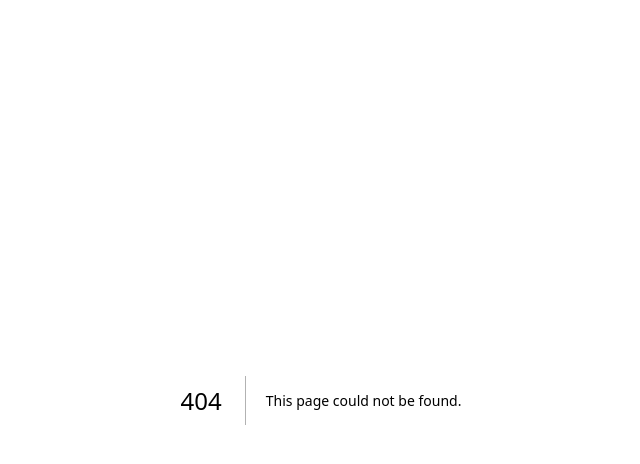
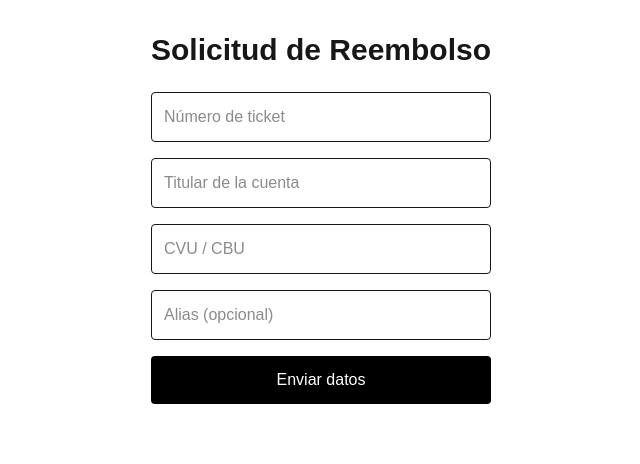
Before and after one commit to SweetSpotGuido/avocado-claims-v2, a Next.js app: page /reembolso in a window 1280 px wide. Before the commit this address had no page. Shown: the top 464 px of the page, without its empty margins (319-959 px from the left). Built offline with nearby package versions, Linux system fonts and the light colour scheme; no server answers.

Commit message:
Sistema de reembolsos

```diff
--- /dev/null
+++ b/app/reembolso/page.tsx
@@ -0,0 +1,152 @@
+'use client'
+
+import { useState } from 'react'
+import { supabase } from '@/lib/supabase'
+
+export default function ReembolsoPage() {
+    const [ticketId, setTicketId] = useState('')
+    const [holder, setHolder] = useState('')
+    const [cvu, setCvu] = useState('')
+    const [alias, setAlias] = useState('')
+
+    const [loading, setLoading] = useState(false)
+    const [success, setSuccess] = useState(false)
+
+    async function handleSubmit(
+        e: React.FormEvent
+    ) {
+        e.preventDefault()
+
+        setLoading(true)
+
+        const { data: claim, error: findError } =
+            await supabase
+                .from('claims')
+                .select('*')
+                .eq('id', ticketId)
+                .single()
+
+        if (findError || !claim) {
+            setLoading(false)
+            alert('Ticket no encontrado')
+            return
+        }
+
+        if (
+            claim.status !==
+            'Reembolso aprobado'
+        ) {
+            setLoading(false)
+
+            alert(
+                'Tu caso aún no fue aprobado para reembolso.'
+            )
+
+            return
+        }
+
+        const { error } = await supabase
+            .from('claims')
+            .update({
+                refund_holder: holder,
+                refund_cvu: cvu,
+                refund_alias: alias,
+                refund_requested_at:
+                    new Date().toISOString(),
+            })
+            .eq('id', ticketId)
+
+        setLoading(false)
+
+        if (error) {
+            alert(
+                'Error guardando datos'
+            )
+            console.error(error)
+            return
+        }
+
+        setSuccess(true)
+    }
+
+    if (success) {
+        return (
+            <main className="max-w-xl mx-auto p-8 text-center">
+                <h1 className="text-3xl font-bold mb-4">
+                    Datos recibidos
+                </h1>
+
+                <p>
+                    Hemos recibido tus datos de
+                    reembolso correctamente.
+                </p>
+
+                <p className="mt-4">
+                    Ticket #{ticketId}
+                </p>
+            </main>
+        )
+    }
+
+    return (
+        <main className="max-w-xl mx-auto p-8">
+            <h1 className="text-3xl font-bold mb-6">
+                Solicitud de Reembolso
+            </h1>
+
+            <form
+                onSubmit={handleSubmit}
+                className="flex flex-col gap-4"
+            >
+                <input
+                    placeholder="Número de ticket"
+                    value={ticketId}
+                    onChange={(e) =>
+                        setTicketId(e.target.value)
+                    }
+                    className="border p-3 rounded"
+                    required
+                />
+
+                <input
+                    placeholder="Titular de la cuenta"
+                    value={holder}
+                    onChange={(e) =>
+                        setHolder(e.target.value)
+                    }
+                    className="border p-3 rounded"
+                    required
+                />
+
+                <input
+                    placeholder="CVU / CBU"
+                    value={cvu}
+                    onChange={(e) =>
+                        setCvu(e.target.value)
+                    }
+                    className="border p-3 rounded"
+                    required
+                />
+
+                <input
+                    placeholder="Alias (opcional)"
+                    value={alias}
+                    onChange={(e) =>
+                        setAlias(e.target.value)
+                    }
+                    className="border p-3 rounded"
+                />
+
+                <button
+                    type="submit"
+                    disabled={loading}
+                    className="bg-black text-white p-3 rounded"
+                >
+                    {loading
+                        ? 'Enviando...'
+                        : 'Enviar datos'}
+                </button>
+            </form>
+        </main>
+    )
+}
--- a/package.json
+++ b/package.json
@@ -13,7 +13,8 @@
     "@supabase/supabase-js": "^2.107.0",
     "next": "^16.2.7",
     "react": "^19.2.7",
-    "react-dom": "^19.2.7"
+    "react-dom": "^19.2.7",
+    "react-qr-code": "^2.0.21"
   },
   "devDependencies": {
     "@tailwindcss/postcss": "^4",
```
Also changed, not shown: 1 other file (tests, documents, lock files or other folders).
